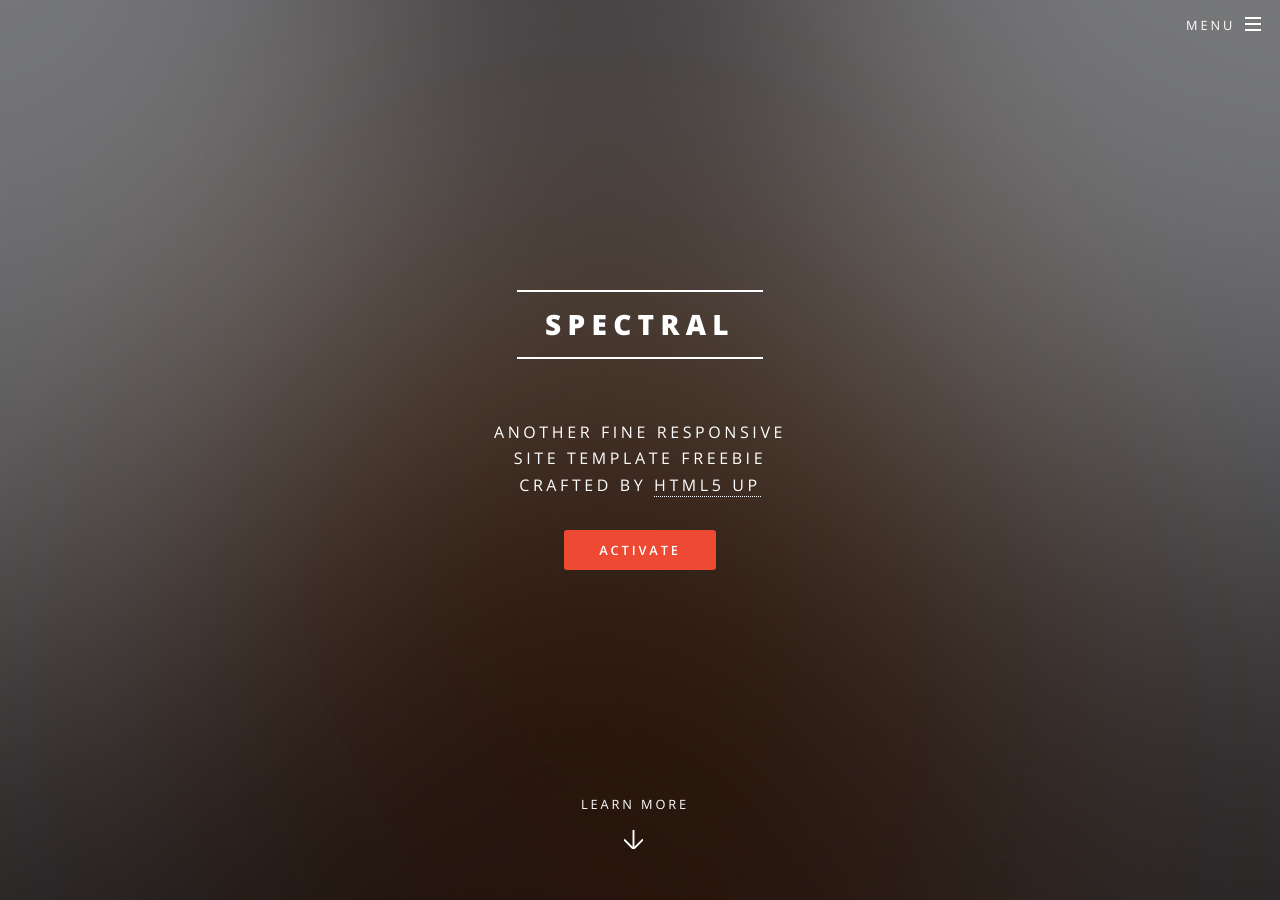
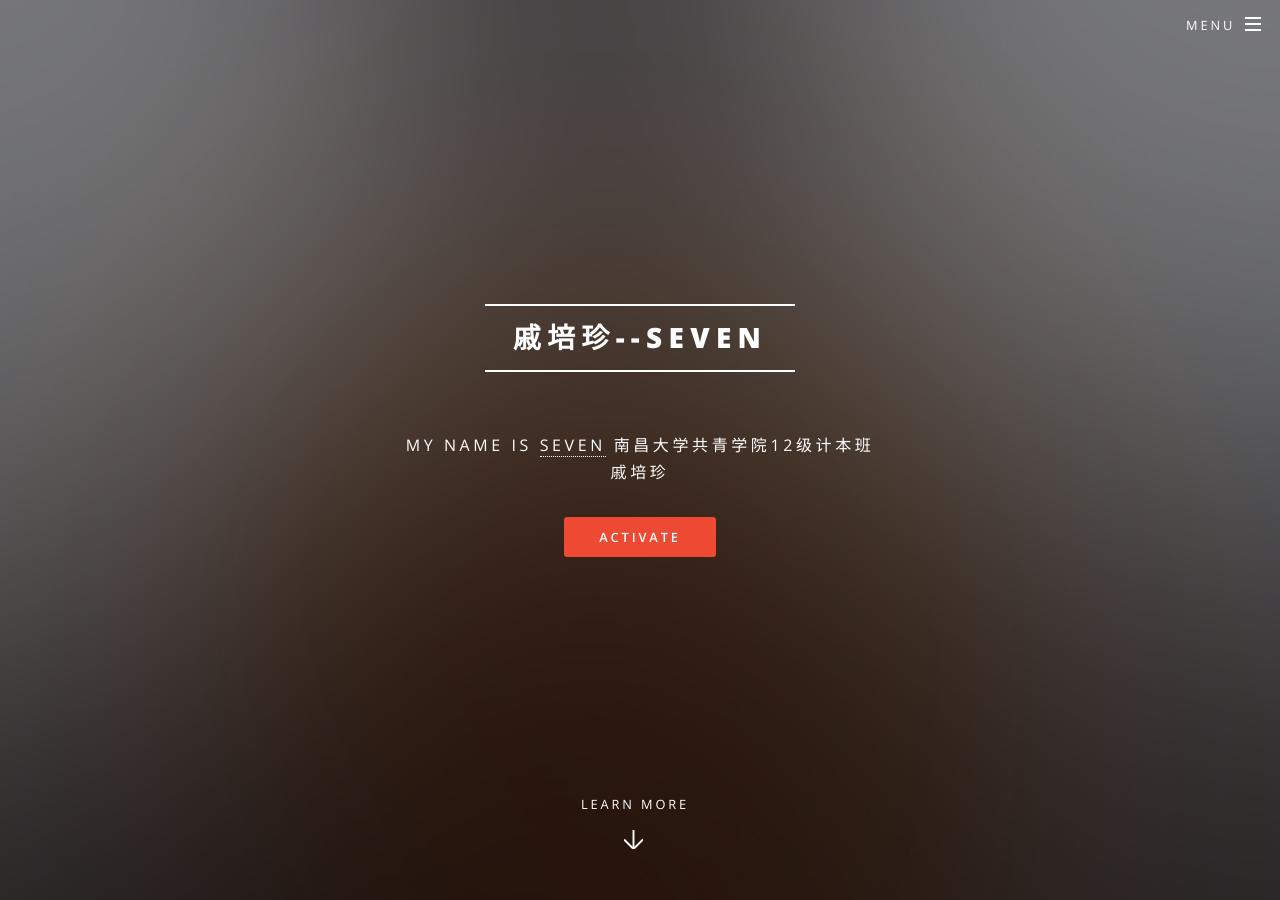
Before and after one commit to qiqxiaouqi/qiqxiaouqi.github.io, a Jekyll site: the page built from index.html, in a window 1280 px wide and 900 px high. Built offline with Jekyll 4.4.1, drawn with Linux system fonts in a browser that asks for light colours; some of the changed text lies outside the part shown.

Commit message:
Update _config.yml

```diff
--- a/_config.yml
+++ b/_config.yml
@@ -2,16 +2,16 @@
 #
 
 # Site settings
-title: Spectral
+title: 戚培珍--Seven
 description: |
-  Another fine responsive
-  site template freebie
-  crafted by [HTML5 UP](http://html5up.net)
-owner: Your Name # or company name
+  My name is [seven](http://blog.qipeizhen.top)
+  南昌大学共青学院12级计本班
+  戚培珍
+owner: Seven
 first_published: 2016 # if migrating another site, the year of your first publish
-email: your-email@domain.com
-baseurl: "" # the subpath of your site, e.g. /blog
-url: "http://yourdomain.com" # the base hostname & protocol for your site
+email: sqeven@qq.com
+baseurl: "http://blog.qipeizhen.xyz" # the subpath of your site, e.g. /blog
+url: "http://blog.qipeizhen.xyz" # the base hostname & protocol for your site
 social:
   twitter: https://twitter.com/<username>
   github: https://github.com/<username>
```
